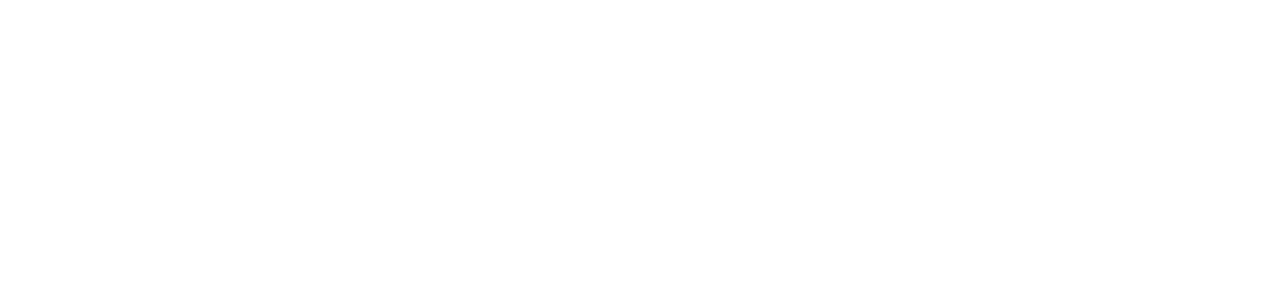
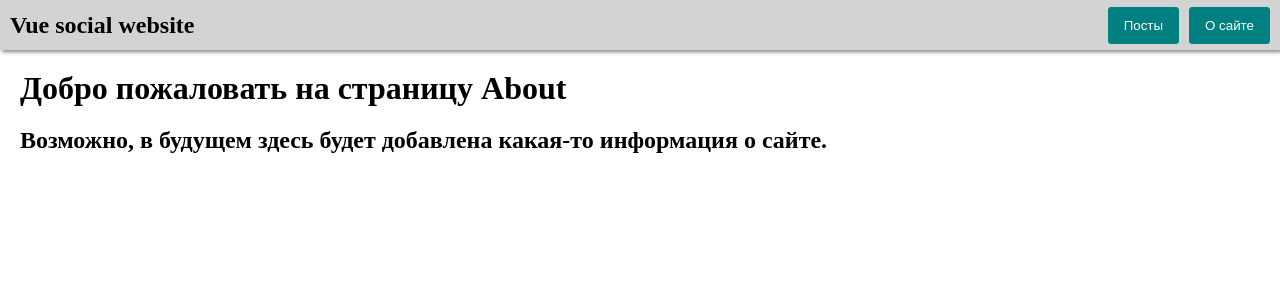
Before and after one commit to Shist/vue-social-website, a Vue app: page /about in a window 1280 px wide. Before the commit this address had no page. Shown: the top 300 px of the page. Built offline with nearby package versions, Linux system fonts and the light colour scheme.

Commit message:
Added navigation with main page, posts page and about page

```diff
--- a/src/App.vue
+++ b/src/App.vue
@@ -1,14 +1,20 @@
 <template>
+  <navbar></navbar>
   <div class="app">
     <router-view> </router-view>
   </div>
 </template>
 
 <script>
-export default {};
+import Navbar from "@/components/Navbar";
+export default {
+  components: {
+    Navbar,
+  },
+};
 </script>
 
-<style scoped>
+<style>
 * {
   margin: 0;
   padding: 0;
--- /dev/null
+++ b/src/components/Navbar.vue
@@ -0,0 +1,35 @@
+<template>
+  <div class="navbar">
+    <h2 class="navbar__headline" @click="$router.push('/')">
+      Vue social website
+    </h2>
+    <div class="navbar__btns">
+      <my-button @click="$router.push('/posts')">Посты</my-button>
+      <my-button @click="$router.push('/about')">О сайте</my-button>
+    </div>
+  </div>
+</template>
+
+<script>
+export default {};
+</script>
+
+<style scoped>
+.navbar {
+  padding: 10px;
+  height: 50px;
+  background-color: lightgray;
+  box-shadow: 2px 2px 4px gray;
+  display: flex;
+  align-items: center;
+  column-gap: 20px;
+}
+.navbar__headline {
+  cursor: pointer;
+}
+.navbar__btns {
+  margin-left: auto;
+  display: flex;
+  column-gap: 10px;
+}
+</style>
--- /dev/null
+++ b/src/pages/About.vue
@@ -0,0 +1,18 @@
+<template>
+  <div>
+    <h1 class="main-headline">Добро пожаловать на страницу About</h1>
+    <h2>
+      Возможно, в будущем здесь будет добавлена какая-то информация о сайте.
+    </h2>
+  </div>
+</template>
+
+<script>
+export default {};
+</script>
+
+<style scoped>
+.main-headline {
+  margin-bottom: 20px;
+}
+</style>
--- a/src/pages/Main.vue
+++ b/src/pages/Main.vue
@@ -1,6 +1,11 @@
 <template>
   <div>
-    <h1>Добро пожаловать на курс по Vue 3</h1>
+    <h1 class="main-headline">Добро пожаловать на главную страницу</h1>
+    <h2>
+      Этот сайт представляет собой небольшую социальную сеть, где пользователя
+      могут просматривать и оставлять посты. Он написан с использованием
+      технологии Vue 3.
+    </h2>
   </div>
 </template>
 
@@ -8,4 +13,8 @@
 export default {};
 </script>
 
-<style scoped></style>
+<style scoped>
+.main-headline {
+  margin-bottom: 20px;
+}
+</style>
--- a/src/router/router.js
+++ b/src/router/router.js
@@ -1,5 +1,6 @@
 import Main from "@/pages/Main";
 import PostsPage from "@/pages/PostsPage";
+import About from "@/pages/About";
 import { createRouter, createWebHistory } from "vue-router";
 
 const routes = [
@@ -11,6 +12,10 @@
     path: "/posts",
     component: PostsPage,
   },
+  {
+    path: "/about",
+    component: About,
+  },
 ];
 
 const router = createRouter({
```
